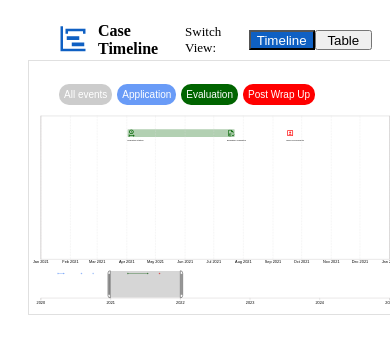
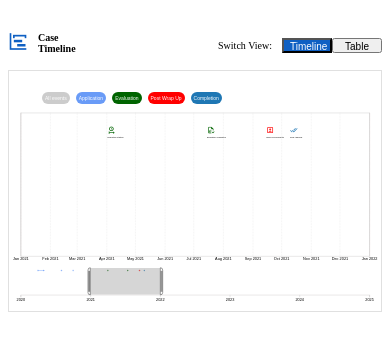
Before and after one commit to iobio/timeline, a website built with Vite: page index.html in a window 390 px wide. Built offline with nearby package versions, Linux system fonts and the light colour scheme.

Commit message:
Made components responsive in different screen size
1. Added media query in CSS and deleted inline styles
2. Added modal data field for testing in dummy_data

```diff
--- a/index.html
+++ b/index.html
@@ -1,6 +1,7 @@
 <!doctype html>
 <html>
   <head>
+    <meta name="viewport" content="width=device-width, initial-scale=1" />
     <style>
         #root {
             border: 1px solid black;
@@ -15,7 +16,8 @@
             justify-content: center;
             height: fit-content;
             width: 100%;
-            margin: 20px;
+            margin-top: 20px;
+
         }
 
         .parent-container {
@@ -33,6 +35,7 @@
             justify-content: space-between;
             width: 100%;
             max-width: 960px;
+            padding: 10px;
         }
 
         .banner-container > * {
@@ -43,6 +46,17 @@
 
         .icon-container {
             margin-left: 30px;
+        }
+
+        .icon-container i {
+            font-size: 30px;
+            color: #0f60c3;
+        }
+
+        .icon-container span {
+            font-size: 15px;
+            margin-left: 10px;
+            font-weight: 600;
         }
 
         .button-container {
@@ -65,6 +79,154 @@
             margin: auto;
         }
 
+        .title-text {
+            font-size: 13px;
+
+        }
+
+        .button {
+            width: 70px;
+            height: 20px;
+            font-size: 13px;
+
+        }
+
+        .table-view-container {
+            margin: 20px 30px;
+        }
+
+        .table {
+            font-size: 13px;
+        }
+
+        th, td {
+            padding: 8px;
+            max-width: 250px;
+
+        }
+
+        .category-dot {
+            height: 10px;
+            width: 10px;
+            border-radius: 50%;
+            display: inline-block;
+            margin-right: 5px;
+        }
+
+        .modal-content {
+            padding: 20px;
+            border-radius: 8px;
+            width: 100%;
+            max-width: 400px;
+        }
+
+        .modal h3, .modal p {
+            margin: 10px 0;
+        }
+
+        .filter-chips-container {
+            padding: 20px 30px 0 30px;
+            display: flex;
+            flex-wrap: wrap;
+            justify-content: start;
+            max-height: 55px;
+            overflow-y: auto;
+        }
+
+        .category-chip {
+            padding: 5px;
+            margin: 3px 0px 3px 5px;
+            border-radius: 10px;
+            font-size: 10px;
+            font-family: sans-serif;
+            color: white;
+            overflow: hidden;
+            white-space: nowrap;
+            text-overflow: ellipsis;
+            cursor: pointer;
+            box-shadow: none; /* Initial state */
+            transition: box-shadow 0.2s ease-in-out;
+        }
+
+        .category-chip:hover, .category-chip:focus {
+            box-shadow: 0 0 5px 2px #CCCCCC;
+        }
+
+        /* Responsive adjustments */
+        @media (max-width: 600px) {
+            .banner-container {
+                padding: 5px;
+            }
+
+            .icon-container {
+                margin-left: 0;
+                margin-bottom: 5px;
+            }
+
+            .icon-container i {
+                font-size: 20px;
+            }
+
+            .icon-container span {
+                font-size: 10px;
+            }
+
+            .button-container {
+                width: 100%;
+                margin-right: 0;
+            }
+
+            .title-text {
+                font-size: 10px;
+            }
+
+            .button {
+                width: 50px;
+                height: 15px;
+                font-size: 10px;
+            }
+
+            .table-view-container {
+                margin: 10px;
+            }
+            .table {
+                font-size: 5px;
+            }
+            th, td {
+                padding: 4px;
+                max-width: 150px;
+            }
+
+            .category-dot {
+                height: 6px;
+                width: 6px;
+            }
+
+            .modal-content {
+                padding: 10px;
+                max-width: 200px;
+            }
+
+            .modal h3 {
+                font-size: 10px;
+            }
+
+            .modal p {
+                font-size: 5px;
+            }
+
+            .filter-chips-container {
+                padding: 10px, 10px, 0, 10px;
+                max-height: 20px;
+            }
+
+            .category-chip {
+                font-size: 5px;
+                padding: 3px;
+                margin: 1px 3px;
+            }
+        }
+
     </style>
   </head>
   <body>
@@ -72,8 +234,8 @@
     <div class="container">
         <div class="banner-container">
             <div class="icon-container">
-                <i class="mdi mdi-chart-timeline" style="color: #0f60c3; font-size: 30px;"></i>
-                <span style="font-size: 16px; margin-left: 10px; font-weight: 600">Case Timeline</span>
+                <i class="mdi mdi-chart-timeline"></i>
+                <span>Case Timeline</span>
 
             </div>
 
@@ -97,7 +259,7 @@
 
                 const events = jsonData.events.map(
                   (event) => new Event(event.id, event.name, event.date, event.description, event.category, event.iconUrl, event.pairEventId,
-                                 event.eventType, event.status, event.estimatedCompleteDate)
+                                 event.eventType, event.status, event.estimatedCompleteDate, event.modal)
                 );
                 return events;
             } catch (error) {
--- a/src/Event.js
+++ b/src/Event.js
@@ -1,5 +1,5 @@
 class Event {
-    constructor(id, name, date, description, category, iconUrl, pairEventId, eventType, status, estimatedCompleteDate ) {
+    constructor(id, name, date, description, category, iconUrl, pairEventId, eventType, status, estimatedCompleteDate, modal ) {
       this.id = id
       this.name = name;
       this.date = date;
@@ -10,6 +10,7 @@ class Event {
       this.eventType = eventType;
       this.status = status;
       this.estimatedCompleteDate = estimatedCompleteDate;
+      this.modal = modal;
       this.formattedDate = this.formatDate();
     }
 
--- a/src/SelectionButton.js
+++ b/src/SelectionButton.js
@@ -17,7 +17,7 @@ export function SelectionButton() {
             .attr("class", "title-text")
             .text("Switch View:")
             .style("padding", "10px")
-            .style("font-size", "13px");
+            // .style("font-size", "13px");
 
         const timelineButton = container.append("button")
             .attr("class", "button timeline-view-button")
@@ -26,12 +26,12 @@ export function SelectionButton() {
                 updateButtonHighlight(this);
                 showView('timeline');
             })
-            .style("width", "70px")
-            .style("height", "20px")
-            .style("display", "inline-block")
-            .style("text-align", "center")
-            .style("vertical-align", "middle")
-            .style("line-height", "13px");
+            // .style("width", "70px")
+            // .style("height", "20px")
+            // .style("display", "inline-block")
+            // .style("text-align", "center")
+            // .style("vertical-align", "middle")
+            // .style("line-height", "13px");
 
         container.append("button")
             .attr("class", "button table-view-button")
@@ -40,12 +40,12 @@ export function SelectionButton() {
                 updateButtonHighlight(this);
                 showView('table');
             })
-            .style("width", "70px")
-            .style("height", "20px")
-            .style("display", "inline-block")
-            .style("text-align", "center")
-            .style("vertical-align", "middle")
-            .style("line-height", "13px");
+            // .style("width", "70px")
+            // .style("height", "20px")
+            // .style("display", "inline-block")
+            // .style("text-align", "center")
+            // .style("vertical-align", "middle")
+            // .style("line-height", "13px");
 
         // Highlight the timeline button by default
         updateButtonHighlight(timelineButton.node());
--- a/src/Table.js
+++ b/src/Table.js
@@ -24,16 +24,16 @@ export function Table() {
             .style("max-height", "470px")
             .style("max-width", "900px")
             .style("overflow-y", "auto")
-            .style("margin-left", "30px")
-            .style("margin-right", "30px")
-            .style("margin-top", "20px")
-            .style("margin-bottom", "20px");
+            // .style("margin-left", "30px")
+            // .style("margin-right", "30px")
+            // .style("margin-top", "20px")
+            // .style("margin-bottom", "20px");
 
         table = container.append('table')
             .attr('class', 'table')
             .style('width', '100%')
             .style('border-collapse', 'collapse')
-            .style('font-size', '13px');
+            // .style('font-size', '13px');
 
         thead = table.append('thead')
             .attr('class', 'thead-dark')
@@ -45,7 +45,7 @@ export function Table() {
                 .enter()
                 .append('th')
                 .text(d => d)
-                .style('padding', '8px')
+                // .style('padding', '8px')
                 .style('text-align', 'left')
                 .style('border', '1px solid #ddd')
 
@@ -64,15 +64,15 @@ export function Table() {
             .html(function(d, i) {
                 // Check if this is the category cell
                 if (i === 2) {
-                    return `<span class="dot" style="height: 10px; width: 10px; background-color: ${colorScale(d)}; border-radius: 50%; display: inline-block; margin-right: 5px;"></span>${d}`;
+                    return `<span class="category-dot" style="background-color: ${colorScale(d)};"></span>${d}`;
                 } else {
                     return d;
                 }
             })
-            .style('padding', '8px')
+            // .style('padding', '8px')
             .style('text-align', 'left')
             .style('border', '1px solid #ddd')
-            .style('max-width', '250px')
+            // .style('max-width', '250px')
             .style('white-space', 'normal')
             .style('word-wrap', 'break-word');
     }
@@ -117,15 +117,15 @@ export function Table() {
                     // .text(function(d) { return d; })
                     .html(function(d, i) {
                         if (i === 2) { // Category column
-                            return `<span class="dot" style="height: 10px; width: 10px; background-color: ${colorScale(d)}; border-radius: 50%; display: inline-block; margin-right: 5px;"></span>${d}`;
+                            return `<span class="category-dot" style="background-color: ${colorScale(d)};"></span>${d}`;
                         } else {
                             return d;
                         }
                     })
-                    .style("padding", "8px")
+                    // .style("padding", "8px")
                     .style("text-align", "left")
                     .style("border", "1px solid #ddd")
-                    .style('max-width', '200px')
+                    // .style('max-width', '200px')
                     .style('white-space', 'normal')
                     .style('word-wrap', 'break-word');
     }
--- a/src/Timeline.js
+++ b/src/Timeline.js
@@ -19,7 +19,7 @@ function createTimeline(data) {
 
     formattedData = data.map(
         (event) => new Event(event.id, event.name, parseDate(event.date), event.description, event.category, event.iconUrl, event.pairEventId,
-                             event.eventType, event.status, parseDate(event.estimatedCompleteDate))
+                             event.eventType, event.status, parseDate(event.estimatedCompleteDate), event.modal)
     );
 
     let currentData = [];
@@ -38,15 +38,12 @@ function createTimeline(data) {
     // Create the chips container
     const chipsContainer = container.append("div")
         .attr("class", "filter-chips-container")
-        .style("padding-top", "20px")
-        .style("padding-left", "30px")
-        .style("padding-right", "30px")
-        .style("padding-bottom", "0px")
-        .style("display", "flex")
-        .style("flex-wrap", "wrap")
-        .style("justify-content", "start")
-        .style("max-height", "55px")
-        .style("overflow-y", "auto");
+        // .style("padding", "20px 30px 0px 30px")
+        // .style("display", "flex")
+        // .style("flex-wrap", "wrap")
+        // .style("justify-content", "start")
+        // .style("max-height", "55px")
+        // .style("overflow-y", "auto");
 
         const categories = Array.from(new Set(data.map(d => d.category)));
 
@@ -56,16 +53,13 @@ function createTimeline(data) {
         // Create the "None" chip for showing all data
         chipsContainer.append("div")
         .style("background-color", "#CCCCCC")
-        .style("padding", "5px")
-        .style("margin-left", "0px")
-        .style("margin-right", "5px")
-        .style("margin-bottom", "3px")
-        .style("margin-top", "3px")
-        .style("border-radius", "10px")
+        // .style("padding", "5px")
+        // .style("margin", "3px 0px 3px 5px")
+        // .style("border-radius", "10px")
         .style("max-width", "110px")
         .attr("class", "category-chip")
         .text("All events")
-        .style("font-size", "10px")
+        // .style("font-size", "10px")
         .style("font-family", "sans-serif")
         .style("color", "white")
         .style("overflow", "hidden")
@@ -93,16 +87,13 @@ function createTimeline(data) {
 
             chipsContainer.append("div")
                 .style("background-color", d3.color(colorScale(category)))
-                .style("padding", "5px")
-                .style("margin-left", "0px")
-                .style("margin-right", "5px")
-                .style("margin-bottom", "3px")
-                .style("margin-top", "3px")
-                .style("border-radius", "10px")
+                // .style("padding", "5px")
+                // .style("margin", "3px 0px 3px 5px")
+                // .style("border-radius", "10px")
                 .style("max-width", "110px")
                 .attr("class", "category-chip")
                 .text(category)
-                .style("font-size", "10px")
+                // .style("font-size", "10px")
                 .style("font-family", "sans-serif")
                 .style("color", "white")
                 .style("overflow", "hidden")
@@ -210,6 +201,7 @@ function createTimeline(data) {
     brush = d3.brushX()
         .extent([[0, 0], [width, height2]])
         .on("brush end", brushed);
+        // .on("brush", brushed);
 
     svg.append("defs").append("clipPath")
         .attr("id", "clip")
@@ -354,7 +346,7 @@ function createTimeline(data) {
         .text(function(d) { return d.name; })
         .on("click", function(event, d) {
             console.log('dotText clicked', d);
-            openModal('.timeline-container', d.name, d.description);
+            openModal('.timeline-container', d);
         })
         .on("mouseover", function(event, d) {
             d3.select(this)
@@ -705,7 +697,7 @@ function createTimeline(data) {
             .style("font-size", "10px")
             .style("font-family", "sans-serif")
             .on("click", function(event, d) {
-                openModal(selector, d.name, d.description);
+                openModal(selector, d);
             }.bind(this))
             .on("mouseover", function(event, d) {
                 d3.select(this)
@@ -741,12 +733,11 @@ function createTimeline(data) {
 
 
 
-    function openModal(selector, name, description) {
+    function openModal(selector, event) {
         const modal = Modal();
         modal.createModal(selector, {
-            show: true,
-            name: name,
-            description: description,
+            title: event.modal.title,
+            fields: event.modal.fields,
         });
     }
 
--- a/src/dummy_data.json
+++ b/src/dummy_data.json
@@ -1,4 +1,5 @@
-{ "events":[
+{
+    "events": [
         {
             "id": "1",
             "name": "Application Submitted",
@@ -9,7 +10,16 @@
             "pairEventId": "1",
             "eventType": "paired",
             "status": "started",
-        "estimatedCompleteDate": "2020-05-01"
+            "estimatedCompleteDate": "2020-05-01",
+            "modal": {
+                "title": "Application Submitted Details",
+                "fields": [
+                    {"label": "Application Type", "value": "Initial"},
+                    {"label": "Application Date", "value": "2020-04-01"},
+                    {"label": "Application Status", "value": "Started"},
+                    {"label": "Estimated Complete Date", "value": "2020-05-01"}
+                ]
+            }
         },
         {
             "id": "2",
@@ -21,7 +31,14 @@
             "pairEventId": "1",
             "eventType": "paired",
             "status": "completed",
-        "estimatedCompleteDate": null
+            "estimatedCompleteDate": null,
+            "modal": {
+                "title": "Medical Records Request Details",
+                "fields": [
+                    {"label": "Request Date", "value": "2020-05-01"},
+                    {"label": "Status", "value": "Completed"}
+                ]
+            }
         },
         {
             "id": "3",
@@ -33,7 +50,14 @@
             "pairEventId": null,
             "eventType": "single",
             "status": "completed",
-        "estimatedCompleteDate": null
+            "estimatedCompleteDate": null,
+            "modal": {
+                "title": "Medical Records Received Details",
+                "fields": [
+                    {"label": "Received Date", "value": "2020-08-02"},
+                    {"label": "Status", "value": "Completed"}
+                ]
+            }
         },
         {
             "id": "4",
@@ -45,8 +69,14 @@
             "pairEventId": null,
             "eventType": "single",
             "status": "completed",
-        "estimatedCompleteDate": null
-
+            "estimatedCompleteDate": null,
+            "modal": {
+                "title": "Decision Details",
+                "fields": [
+                    {"label": "Decision Date", "value": "2020-10-02"},
+                    {"label": "Status", "value": "Completed"}
+                ]
+            }
         },
         {
             "id": "5",
@@ -56,10 +86,17 @@
             "category": "Evaluation",
             "iconUrl": "mdi-clock-start",
             "pairEventId": "2",
-        "eventType": "paired",
+            "eventType": "single",
             "status": "started",
-        "estimatedCompleteDate": "2021-07-15"
-
+            "estimatedCompleteDate": "2021-07-15",
+            "modal": {
+                "title": "Evaluation Start Details",
+                "fields": [
+                    {"label": "Start Date", "value": "2021-04-02"},
+                    {"label": "Estimated Completion", "value": "2021-07-15"},
+                    {"label": "Status", "value": "Started"}
+                ]
+            }
         },
         {
             "id": "6",
@@ -69,25 +106,56 @@
             "category": "Evaluation",
             "iconUrl": "mdi-file-chart-check-outline",
             "pairEventId": "2",
-        "eventType": "paired",
+            "eventType": "single",
             "status": "completed",
-        "estimatedCompleteDate": null
-
+            "estimatedCompleteDate": null,
+            "modal": {
+                "title": "Evaluation Completion Details",
+                "fields": [
+                    {"label": "Completion Date", "value": "2021-07-15"},
+                    {"label": "Status", "value": "Completed"}
+                ]
+            }
         },
         {
             "id": "7",
             "name": "Wrap Up Documents",
             "date": "2021-09-15",
-        "description": "Wrap up docs to the timeline",
+            "description": "Wrap up documents submitted to the timeline",
             "category": "Post Wrap Up",
             "iconUrl": "mdi-download-box-outline",
             "pairEventId": null,
             "eventType": "single",
             "status": "completed",
-        "estimatedCompleteDate": null
-
+            "estimatedCompleteDate": null,
+            "modal": {
+                "title": "Wrap Up Document Details",
+                "fields": [
+                    {"label": "Submission Date", "value": "2021-09-15"},
+                    {"label": "Document Type", "value": "Final Submission"},
+                    {"label": "Status", "value": "Completed"}
+                ]
             }
-
-
-
-]}
+        },
+        {
+            "id": "8",
+            "name": "Final Approval",
+            "date": "2021-10-10",
+            "description": "Final approval received",
+            "category": "Completion",
+            "iconUrl": "mdi-check-all",
+            "pairEventId": null,
+            "eventType": "single",
+            "status": "completed",
+            "estimatedCompleteDate": null,
+            "modal": {
+                "title": "Final Approval Details",
+                "fields": [
+                    {"label": "Approval Date", "value": "2021-10-10"},
+                    {"label": "Approved By", "value": "Board of Directors"},
+                    {"label": "Status", "value": "Approved"}
+                ]
+            }
+        }
+        ]
+}
```
Also changed, not shown: src/Modal.js (+18 -11 lines). Lines whose indentation alone changed are shown as unchanged.
